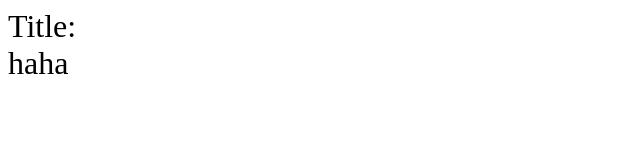
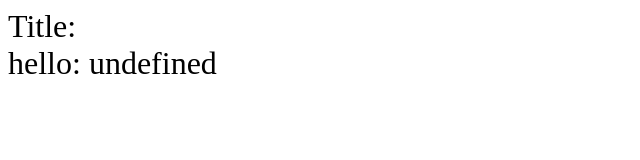
Before and after one commit to xq-cao/xq-cao.github.io, a plain HTML site: page xss.html in a window 1280 px wide. Shown: the whole page, without its empty margins (0-640 px from the left). Drawn offline with Linux system fonts and the light colour scheme.

Commit message:
Update xss.html

```diff
--- a/xss.html
+++ b/xss.html
@@ -23,7 +23,7 @@
     }
 
     var titleDom = document.querySelector(".title");
-    titleDom.innerHtml = "hello: " + params.title;
+    titleDom.innerHTML = "hello: " + params.title;
   </script>
 </body>
 </html>
```
